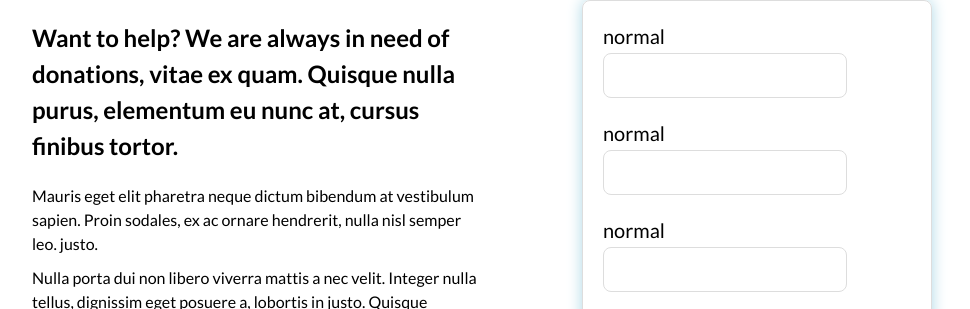
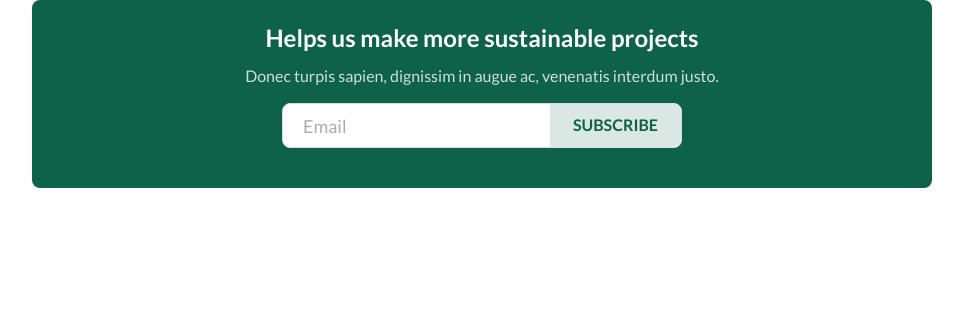
Before and after one commit to junaidxgit/charity, a plain HTML site: page index.html in a window 1280 px wide. Shown: the top 309 px of the page, without its empty margins (158-1128 px from the left). Drawn offline with Linux system fonts and the light colour scheme.

Commit message:
defined subscription block

```diff
--- a/css/styles.css
+++ b/css/styles.css
@@ -430,5 +430,28 @@ img{
     .block-card .card-list{
         text-align: left;
     }
+}
+/* block subscription */
+.block-subs{
+    text-align: center;
+    color: white;
+    background-color: var(--primary-color);
+    padding: 2rem;
+    padding-bottom: 4rem;
+    border-radius: var(--border-radius);
+}
+.block-subs p{
+    margin: 8px 0 1.5rem;
+    font-size: 1.6rem;
+    opacity: 0.8;
+}
+.block-subs .input--group__inline{
+    max-width: 400px;
+    margin: auto;
+}
+.block-subs h2{
+    font-size: 2.4rem;
+    font-weight: bold;
+    margin: 0;
 
 }
--- a/index.html
+++ b/index.html
@@ -15,37 +15,15 @@
     <link rel="stylesheet" href="css/styles.css" />
   </head>
   <body>
-    <section class="block-card container grid grid--colsN">
-      <ul class="list card-list">
-        <li class="item-bold">
-          Want to help? We are always in need of donations, vitae ex quam.
-          Quisque nulla purus, elementum eu nunc at, cursus finibus tortor.
-        </li>
-        <li  class="item-normal">
-          Mauris eget elit pharetra neque dictum bibendum at vestibulum sapien.
-          Proin sodales, ex ac ornare hendrerit, nulla nisl semper leo. justo.
-        </li>
-        <li class="item-normal">
-          Nulla porta dui non libero viverra mattis a nec velit. Integer nulla
-          tellus, dignissim eget posuere a, lobortis in justo. Quisque hendrerit
-          egestas neque. Donec turpis sapien, dignissim in augue ac, venenatis
-          interdum
-        </li>
-      </ul>
-      <div class="card">
-        <div class="input--group" action="">
-          <label class="label" for="range">normal</label>
-          <input class="input" type="text" name="range" id="range">
-        </div>
-        <div class="input--group" action="">
-          <label class="label" for="range">normal</label>
-          <input class="input" type="text" name="range" id="range">
-        </div>
-         <div class="input--group" action="">
-          <label class="label" for="range">normal</label>
-          <input class="input" type="text" name="range" id="range">
-        </div>
-        <button class="btn btn--primary" type="submit">submit <img class="icon" src="images/lefc-logo.svg" alt=""></button>
+    <section class="container block-subs">
+      <h2>Helps us make more sustainable projects</h2>
+      <p>
+        Donec turpis sapien, dignissim in augue ac, venenatis interdum justo.
+      </p>
+
+      <div class="input--group__inline" action="">
+        <input class="input" type="text" name="range" placeholder="Email" />
+        <button class="btn" type="submit">Subscribe</button>
       </div>
     </section>
     <script src="js/main.js"></script>
```
Also changed, not shown: components.html (+13 -1 lines).
